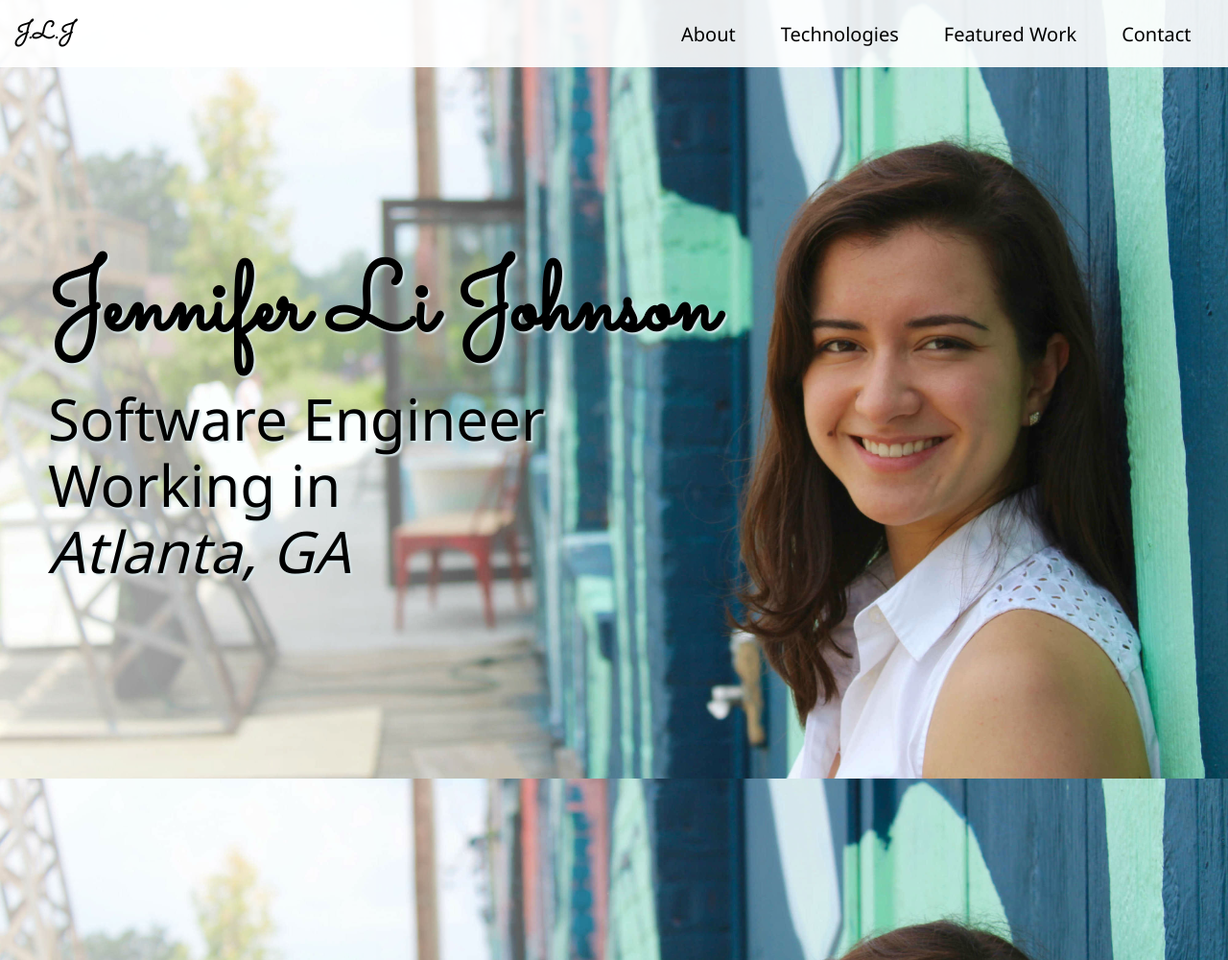
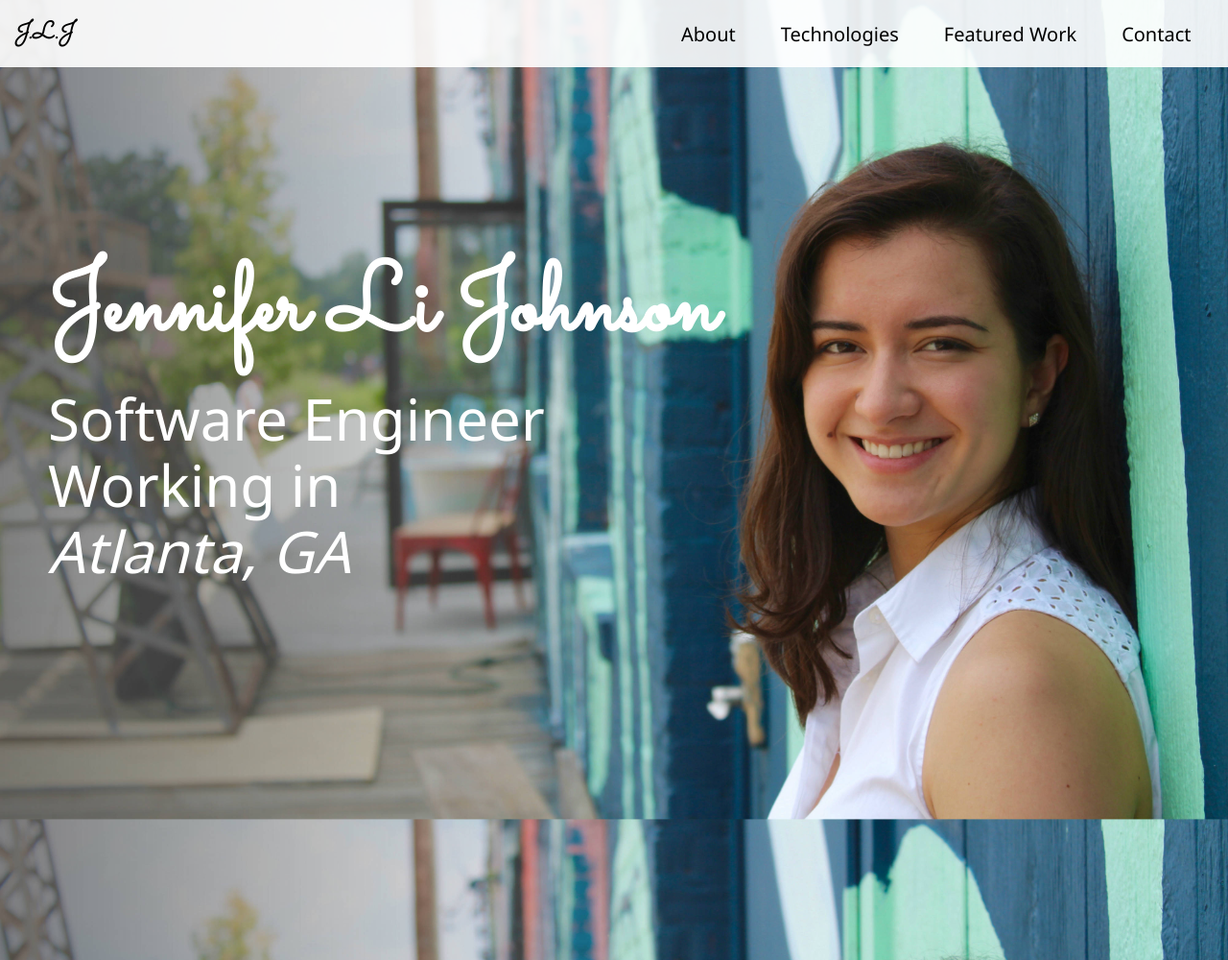
Before and after one commit to jenlij/jenniferlijohnson, a plain HTML site: page index.html in a window 1280 px wide. Shown: the top 1000 px of the page at 96% size. Drawn offline with nearby package versions, Linux system fonts and the light colour scheme.

Commit message:
darkens splash, changes text color to white

```diff
--- a/stylesheets/main.css
+++ b/stylesheets/main.css
@@ -54,7 +54,7 @@ a {
 .splash-image {
     min-height: 200px;
     width: 100%;
-    background-image: url("../images/splash2.jpg");
+    background-image: url("../images/grey.jpg");
     /* background-position: center; */
     background-attachment: fixed;
     background-repeat: no-repeat;
@@ -72,10 +72,13 @@ a {
     font-size: 14px;
     padding-left: 10px;
     text-align: left;
-    color: black;
+    /* color: black; */
+    color: white;
     /* line-height: 200%; */
     /* text-shadow: 2px 2px 2px rgb(174,218,206); */
-    text-shadow: 2px 2px 2px rgb(215,231,235);
+    /* text-shadow: 2px 2px 2px rgb(215,231,235); */
+    /* background: rgba(0,0,0,0.35); */
+    width: 100%;
 
 }
 .name {
```
Also changed, not shown: images/grey.jpg (added).
